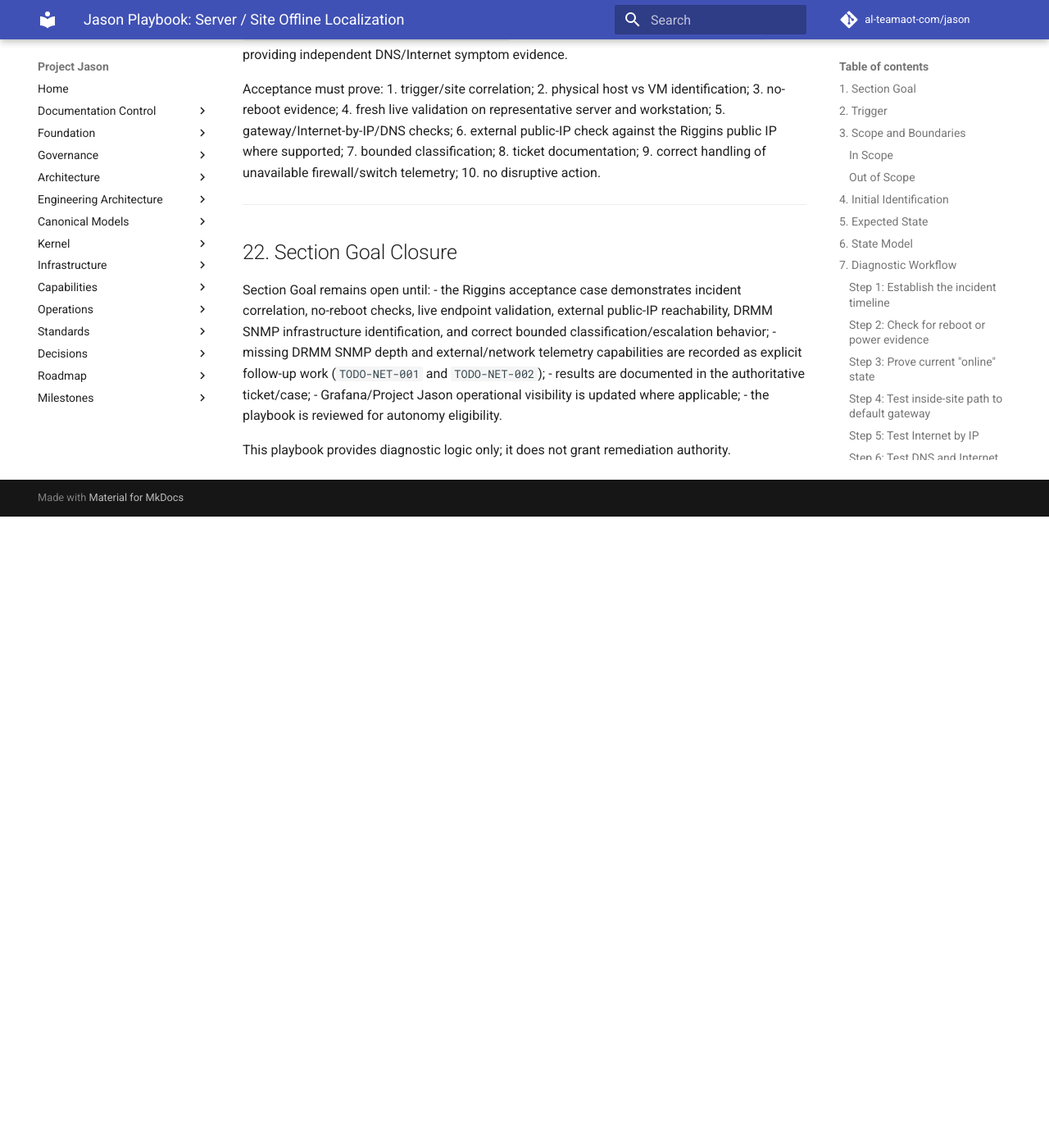
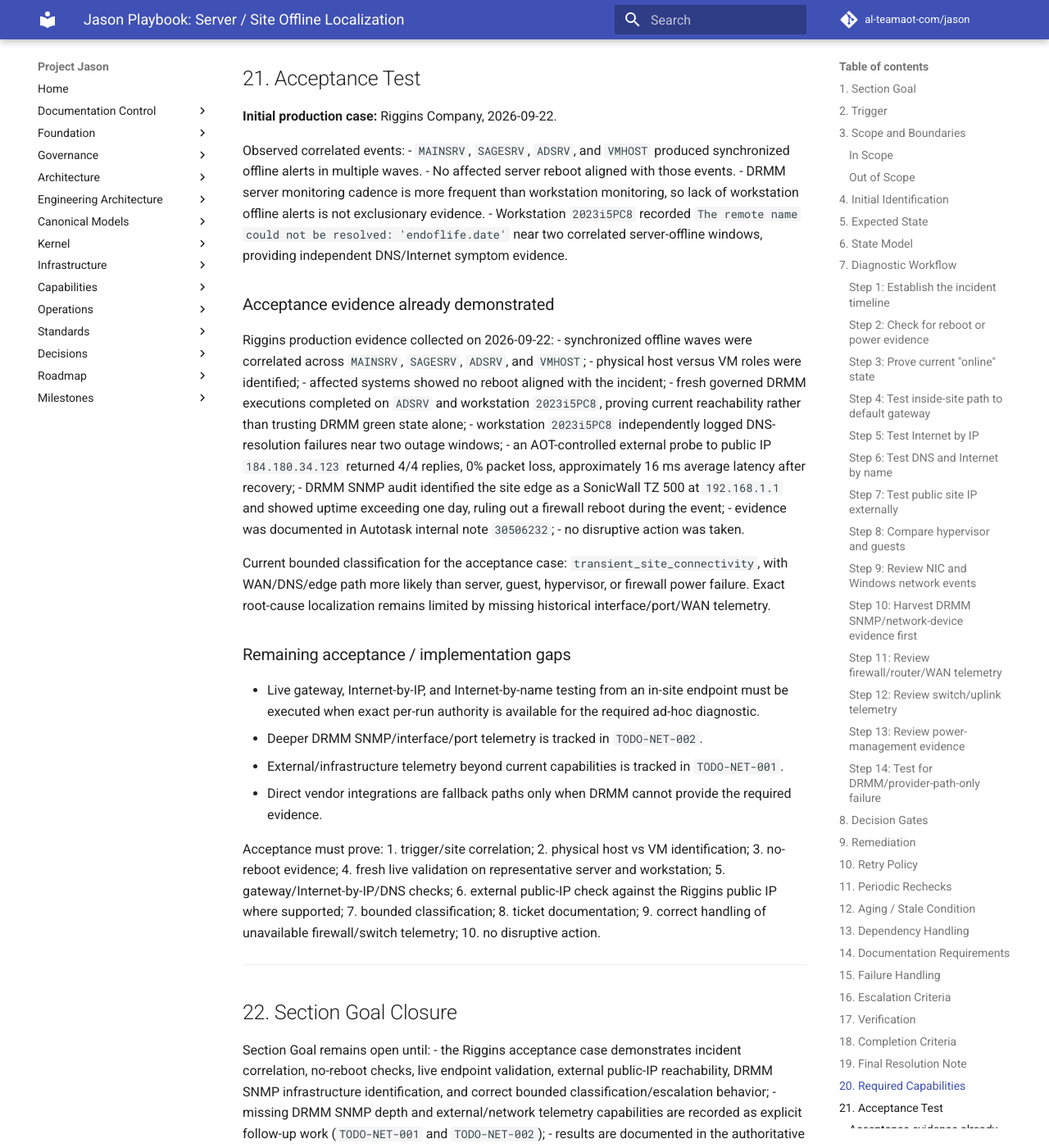
Before and after one commit to al-teamaot-com/jason, an MkDocs documentation site: the page built from docs/playbooks/Jason-Server-Site-Offline-Localization.md, in a window 1280 px wide and 1400 px high, scrolled down 11798 px. Shown: the whole window at 82% size. Built offline with MkDocs 1.6.1 and Material for MkDocs 9.7.7, drawn with Linux system fonts in a browser that asks for light colours; comment, search, counter and statistics services are not loaded; before the commit the page ends 12428 px from its top, so only the background shows below that; some of the changed text lies outside the part shown.

Commit message:
Finalize offline localization playbook v1.0 acceptance status

```diff
--- a/docs/playbooks/Jason-Server-Site-Offline-Localization.md
+++ b/docs/playbooks/Jason-Server-Site-Offline-Localization.md
@@ -1,4 +1,10 @@
 # Jason Playbook: Server / Site Offline Localization
+
+**Playbook ID:** `server_site_offline_localization`
+**Version:** `1.0.0`
+**Status:** Implemented — diagnostic/localization logic ready; production acceptance evidence recorded
+**Autonomy posture:** Read-only diagnostics may be eligible when the underlying capability is standing-safe. No modifying or disruptive remediation is granted by this playbook.
+**Primary evidence strategy:** DRMM/Kaseya-first, including DRMM SNMP/network-device evidence before direct-vendor integrations.
 
 ## 1. Section Goal
 
@@ -512,6 +518,28 @@ Observed correlated events:
 - DRMM server monitoring cadence is more frequent than workstation monitoring, so lack of workstation offline alerts is not exclusionary evidence.
 - Workstation `2023i5PC8` recorded `The remote name could not be resolved: 'endoflife.date'` near two correlated server-offline windows, providing independent DNS/Internet symptom evidence.
 
+### Acceptance evidence already demonstrated
+
+Riggins production evidence collected on 2026-09-22:
+- synchronized offline waves were correlated across `MAINSRV`, `SAGESRV`, `ADSRV`, and `VMHOST`;
+- physical host versus VM roles were identified;
+- affected systems showed no reboot aligned with the incident;
+- fresh governed DRMM executions completed on `ADSRV` and workstation `2023i5PC8`, proving current reachability rather than trusting DRMM green state alone;
+- workstation `2023i5PC8` independently logged DNS-resolution failures near two outage windows;
+- an AOT-controlled external probe to public IP `184.180.34.123` returned 4/4 replies, 0% packet loss, approximately 16 ms average latency after recovery;
+- DRMM SNMP audit identified the site edge as a SonicWall TZ 500 at `192.168.1.1` and showed uptime exceeding one day, ruling out a firewall reboot during the event;
+- evidence was documented in Autotask internal note `30506232`;
+- no disruptive action was taken.
+
+Current bounded classification for the acceptance case: `transient_site_connectivity`, with WAN/DNS/edge path more likely than server, guest, hypervisor, or firewall power failure. Exact root-cause localization remains limited by missing historical interface/port/WAN telemetry.
+
+### Remaining acceptance / implementation gaps
+
+- Live gateway, Internet-by-IP, and Internet-by-name testing from an in-site endpoint must be executed when exact per-run authority is available for the required ad-hoc diagnostic.
+- Deeper DRMM SNMP/interface/port telemetry is tracked in `TODO-NET-002`.
+- External/infrastructure telemetry beyond current capabilities is tracked in `TODO-NET-001`.
+- Direct vendor integrations are fallback paths only when DRMM cannot provide the required evidence.
+
 Acceptance must prove:
 1. trigger/site correlation;
 2. physical host vs VM identification;
```
